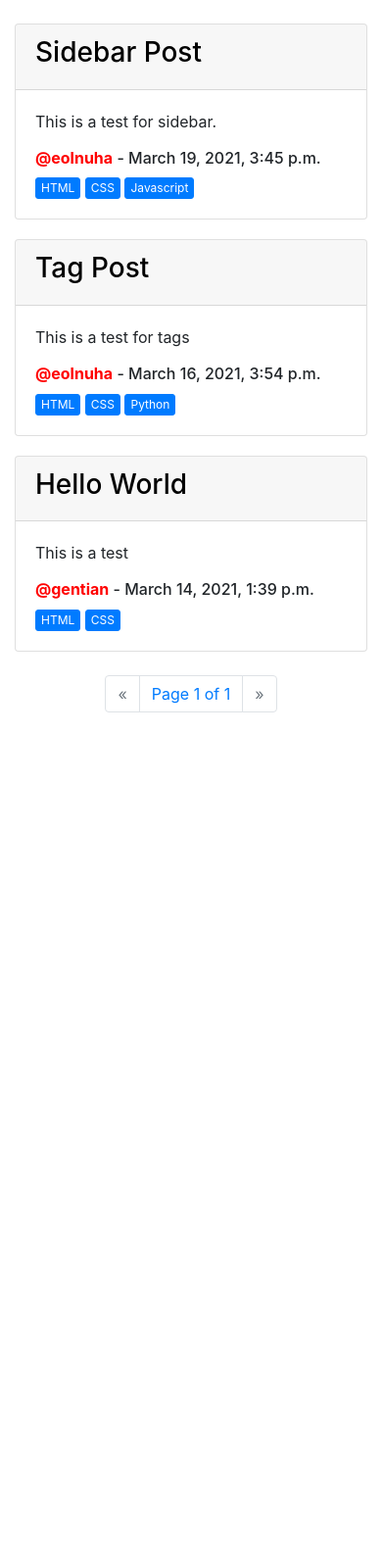
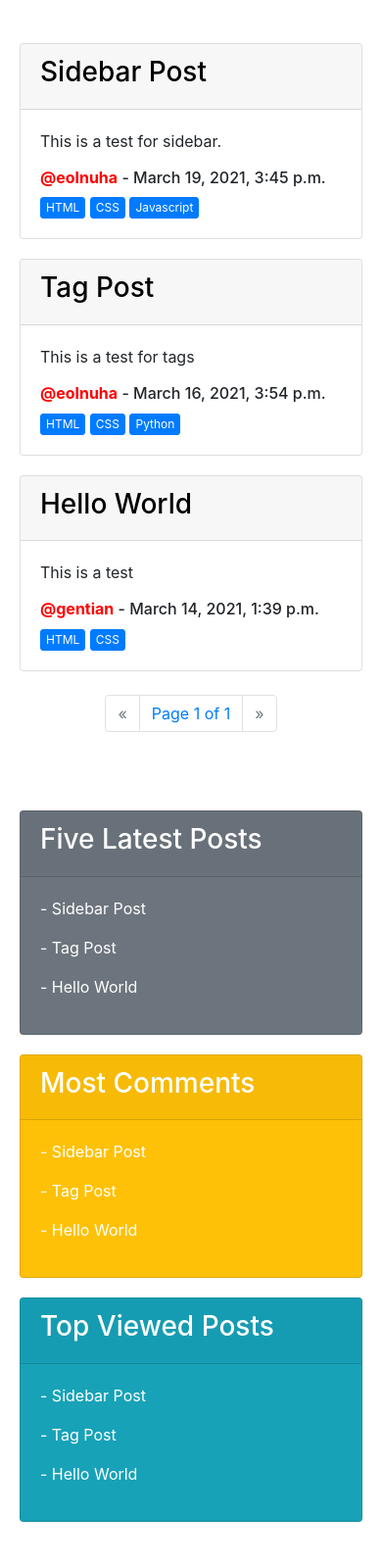
Before and after one commit to EolNuha/bibliostack, a Django app: page /datadump/ in a window 390 px wide. Shown: the whole page at 98% size. Before the commit the page ends 727 px from the top, so only its background shows below. Run offline with Django 3.2, Linux system fonts and the light colour scheme; data comes from the database, SQL or seed files in the repository; both versions use the stored data as it was after the commit; parts of the project's set-up code (start-up, migrations or seed data) failed here and were passed over.

Commit message:
Added Siderbar

```diff
--- a/datadump/static/datadump/styles/base.css
+++ b/datadump/static/datadump/styles/base.css
@@ -20,3 +20,46 @@
   }
   .card {margin: 20px 0px;}
   .jumbotron {margin: 20px 0px; padding: 32px 16px;}
+
+
+/* Sidebar */
+
+body{overflow-x: hidden;}
+    .content {
+  height: 100%;
+  width: 70%;
+  float: left;
+  top: 0;
+  overflow-x: hidden;
+  padding: 20px;
+}
+.sidebar {
+  height: 100%;
+  width: 30%;
+  float: left;
+  top: 0;
+  overflow-x: hidden;
+  padding: 20px;
+}
+
+
+
+.sidebar a {color: white;}
+.sidebar a:hover {color: red; transition-duration: 0.3s;}
+
+@media only screen and (max-width: 700px) {
+    .content {
+  height: 100%;
+  width: 100%;
+  position: relative;
+  overflow-x: hidden;
+  padding: 20px;
+}
+.sidebar {
+  height: 100%;
+  width: 100%;
+  position: relative;
+  overflow-x: hidden;
+  padding: 20px;
+}
+}
--- a/datadump/templates/datadump/base.html
+++ b/datadump/templates/datadump/base.html
@@ -20,9 +20,15 @@
     <link rel="stylesheet" href="{% static 'datadump/styles/base.css' %}">
 </head>
 <body>
-<div id="content">
-    {% block content %}
-    {% endblock %}
+<div class="row">
+    <div id="content" class="content">
+        {% block content %}
+        {% endblock %}
+    </div>
+    <div id="sidebar" class="sidebar">
+        {% block sidebar %}
+        {% endblock %}
+    </div>
 </div>
 </body>
 </html>
--- a/datadump/templates/datadump/post/list.html
+++ b/datadump/templates/datadump/post/list.html
@@ -27,3 +27,46 @@
 </div>
 {% include "pagination.html" with page=posts %}
 {% endblock %}
+{% block sidebar %}
+<div class="container my-4">
+    <div class="card bg-secondary text-white">
+        <div class="card-header">
+            <h3>Five Latest Posts</h3>
+        </div>
+        <div class="card-body">
+            <!-- Should add five latest posts (e.g. 'for post in latest_posts') -->
+            {% for post in posts %}
+            <a href="{{ post.get_absolute_url }}">
+                <p>- {{ post.title }}</p>
+            </a>
+            {% endfor %}
+        </div>
+    </div>
+    <div class="card bg-warning text-white">
+        <div class="card-header">
+            <h3>Most Comments</h3>
+        </div>
+        <div class="card-body">
+            <!-- Should add posts with most comments (e.g. 'for post in most_comments') -->
+            {% for post in posts %}
+            <a href="{{ post.get_absolute_url }}">
+                <p>- {{ post.title }}</p>
+            </a>
+            {% endfor %}
+        </div>
+    </div>
+    <div class="card bg-info text-white">
+        <div class="card-header">
+            <h3>Top Viewed Posts</h3>
+        </div>
+        <div class="card-body">
+            <!-- Should add top 5 viewed posts (e.g. 'for post in most_viewed') -->
+            {% for post in posts %}
+            <a href="{{ post.get_absolute_url }}">
+                <p>- {{ post.title }}</p>
+            </a>
+            {% endfor %}
+        </div>
+    </div>
+</div>
+{% endblock %}
```
Also changed, not shown: datadump/templates/datadump/post/detail.html (+47 -2 lines), db.sqlite3. Lines whose indentation alone changed are shown as unchanged.
